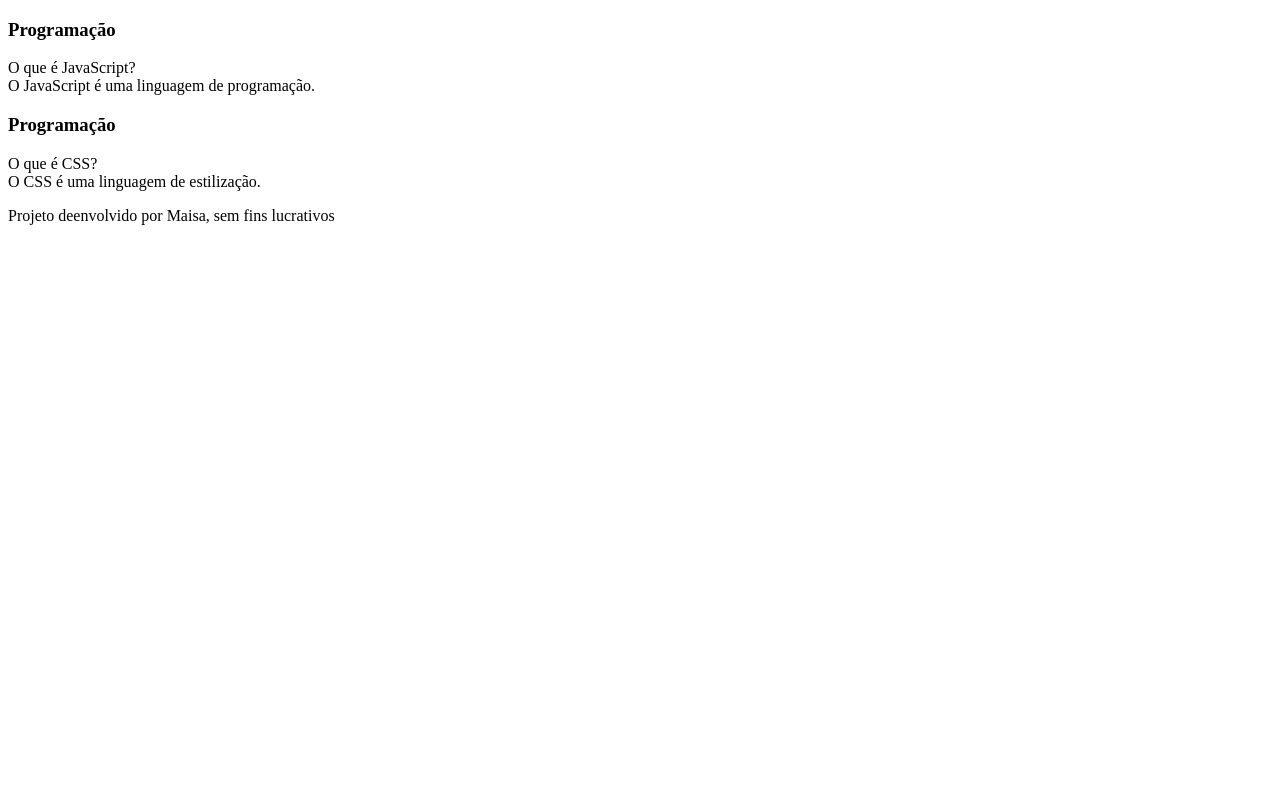
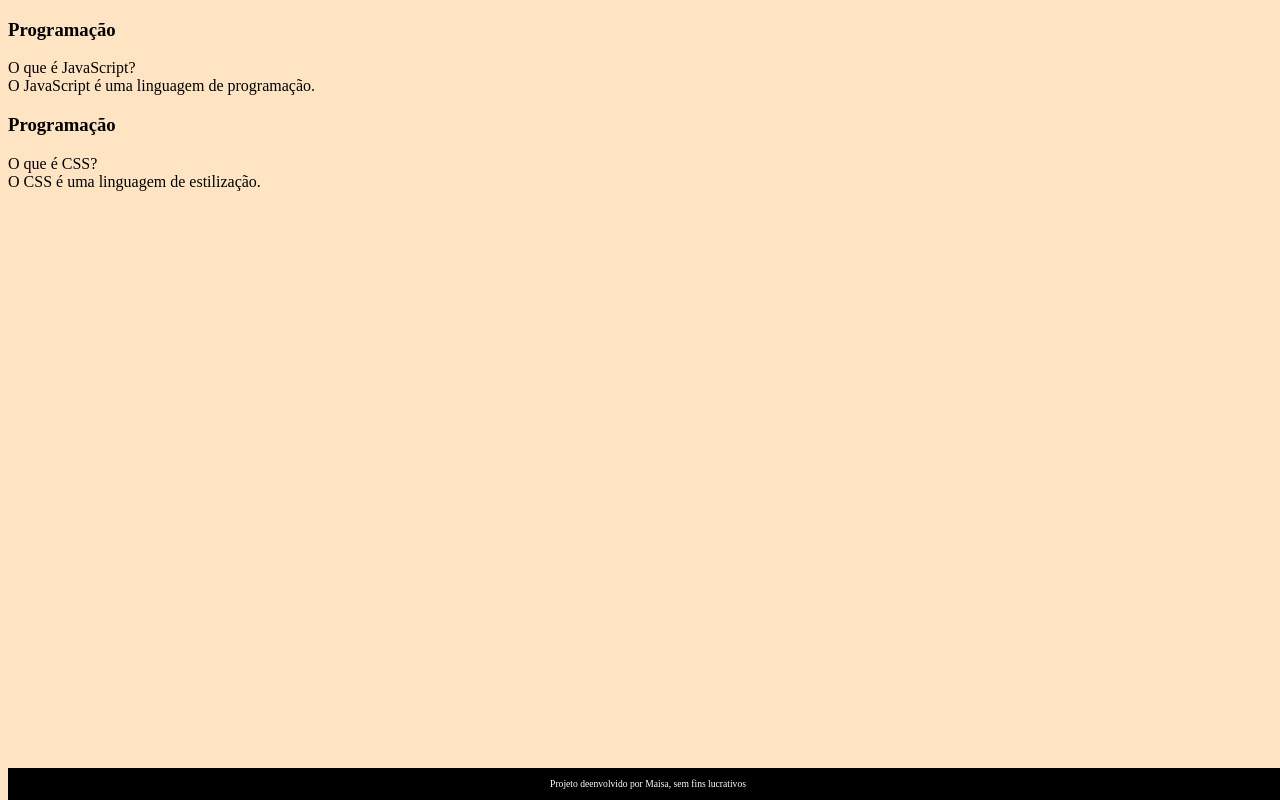
Before and after one commit to maisamelllo/FLASHCARDS, a plain HTML site: page index.html in a window 1280 px wide. Drawn offline with Linux system fonts and the light colour scheme.

Commit message:
folha de estilo

```diff
--- /dev/null
+++ b/assets/styles.css
@@ -0,0 +1,18 @@
+body{
+    background-color: bisque;
+    font-family: Bai jamjuree;
+}
+
+footer{
+    background-color: black;
+    color: white;
+    position: fixed;
+    bottom: 0;
+    width: 100%;
+    height: 2rem;
+}
+footer{
+    text-align: center;
+    font-size: 0.6rem;
+    margin-top: 0.5rem;
+}
--- a/index.html
+++ b/index.html
@@ -3,6 +3,7 @@
 <head>
     <meta charset="UTF-8">
     <meta name="viewport" content="width=device-width, initial-scale=1.0">
+    <link rel="stylesheet" href="assets/styles.css">
     <title>Flashcards</title>
 </head>
 <body>
```
